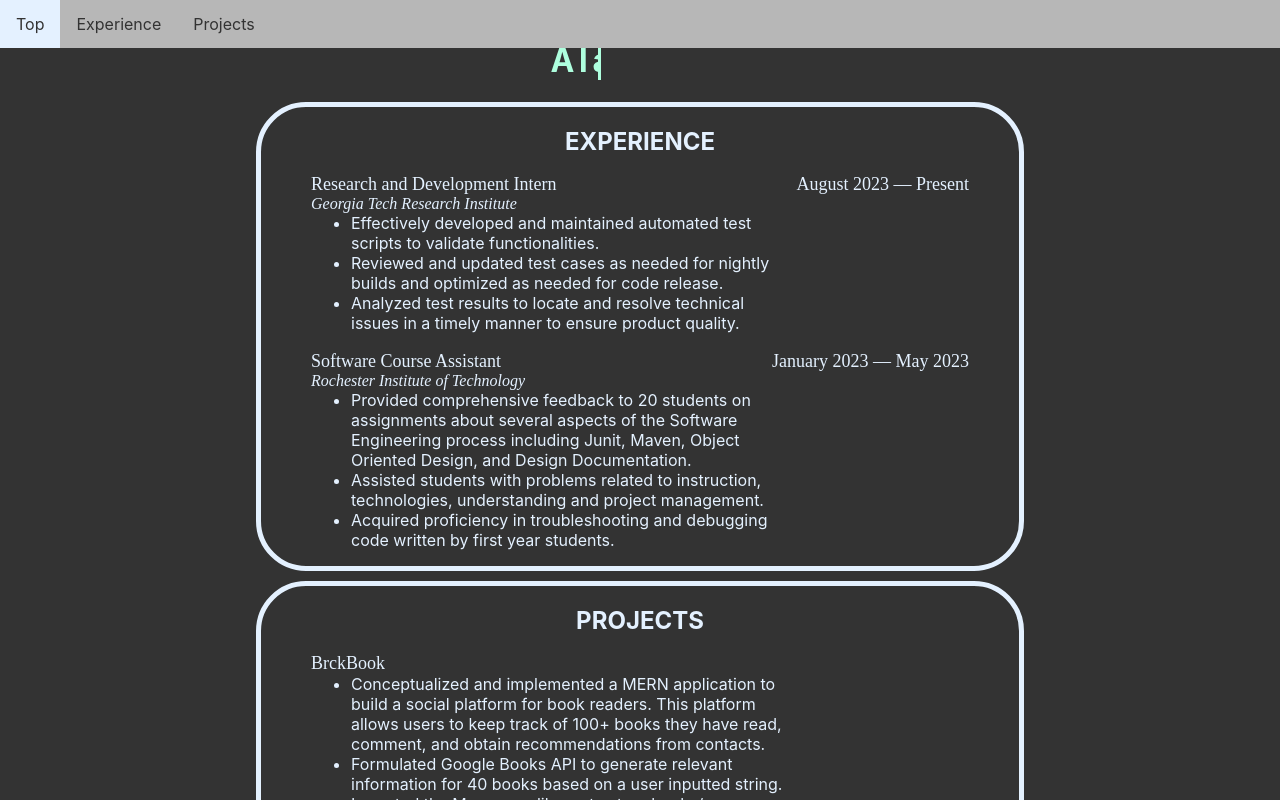
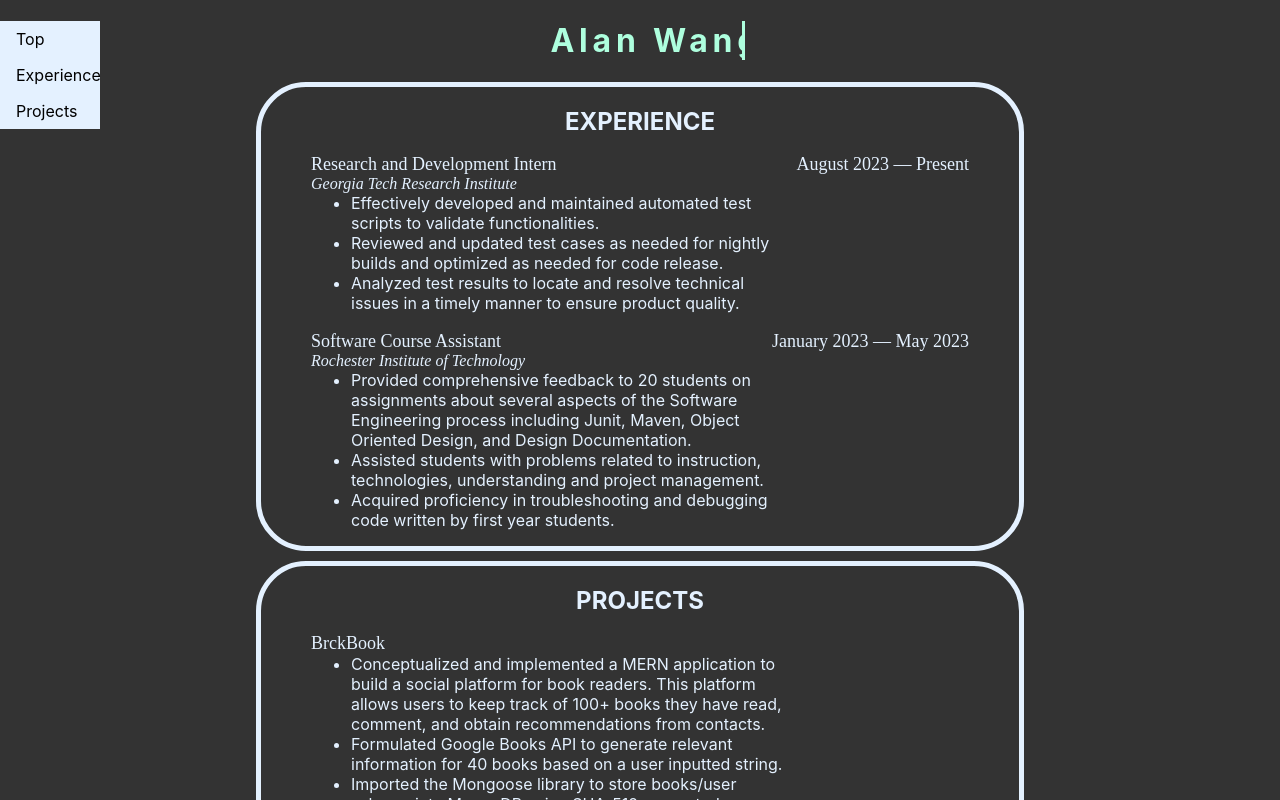
Before and after one commit to aw2755/alan_wang, a React (Create React App) app: page / in a window 1280 px wide. Shown: the top 800 px of the page. Built offline with nearby package versions, Linux system fonts and the light colour scheme.

Commit message:
added left navbar

```diff
--- a/src/App.css
+++ b/src/App.css
@@ -1,44 +1,34 @@
 html {
-  margin-top: 20px;
   background-color: #333333;
+  color: #E4F1FF;
   scroll-behavior: smooth;
-  color: #E4F1FF
 }
 
 .navbar {
-  overflow: hidden;
-  background-color: #b7b7b7;
+  background-color: #E4F1FF;
+  list-style-type: none;
+  margin-top: 0px;
+  padding-left: 0px;
   position: fixed;
-  margin-bottom: 65px;
-  top: 0px;
-  width: 100%;
+  width: 100px;
 }
 
-li a {
+.navbar a {
+  color: #000;
   display: block;
-  color: #000;
   padding: 8px 16px;
   text-decoration: none;
 }
 
-/* Links inside the navbar */
-.navbar a {
-  float: left;
-  display: block;
-  color: #333333;
-  text-align: center;
-  padding: 14px 16px;
-  text-decoration: none;
-}
-
+/* Change the link color on hover */
 .navbar a:hover {
-  background: #E4F1FF;
-  color: #333333;
+  background-color: #555;
+  color: white;
 }
 
 .name {
   animation:
-    typing 1s steps(20, end) forwards infinite alternate,
+    typing 1s steps(20, end) forwards,
     blink-caret .75s step-end infinite;
   border-right: .1em solid #AEFFDE;
   color: #AEFFDE;
--- a/src/App.js
+++ b/src/App.js
@@ -10,11 +10,11 @@ function App() {
 
   return (
     <div>
-        <div class="navbar">
-            <div><a href="#top">Top</a></div>
-            <div><a href="#experience">Experience</a></div>
-            <div><a href="#projects">Projects</a></div>
-        </div>
+        <ul class="navbar">
+            <li><a href="#top">Top</a></li>
+            <li><a href="#experience">Experience</a></li>
+            <li><a href="#projects">Projects</a></li>
+        </ul>
 
         {/* NAME */}
         <header>
```
